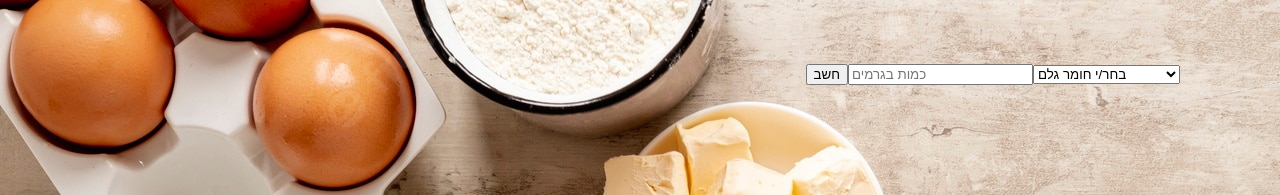
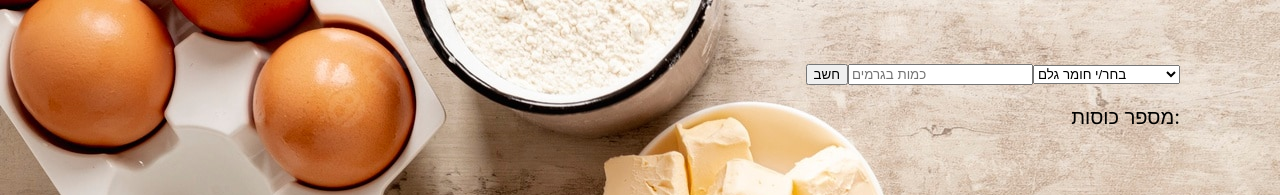
Before and after one commit to dvoritK/baking-calculator, a React (Create React App) app: page / in a window 1280 px wide. Shown: the top 195 px of the page. Built offline with nearby package versions, Linux system fonts and the light colour scheme.

Commit message:
Added p+ 2 more ingredients

```diff
--- a/src/App.js
+++ b/src/App.js
@@ -8,6 +8,10 @@ function App() {
 
   function convertToCup() {
     switch ($("#ingredient").val()) {
+      case "coconut":
+      case "almonds":
+        setCupConvertion(inputValue / 100);
+        break;
       case "sugarPowder":
         setCupConvertion(inputValue / 120);
         break;
@@ -70,7 +74,9 @@ function App() {
           <option value="almonds">שקדים / אגוזים טחונים</option>
         </select>
       </form>
-      <p>{cupConvertion}</p>
+      <p>
+        <span>מספר כוסות:</span> <span>{cupConvertion}</span>
+      </p>
     </div>
   );
 }
```
